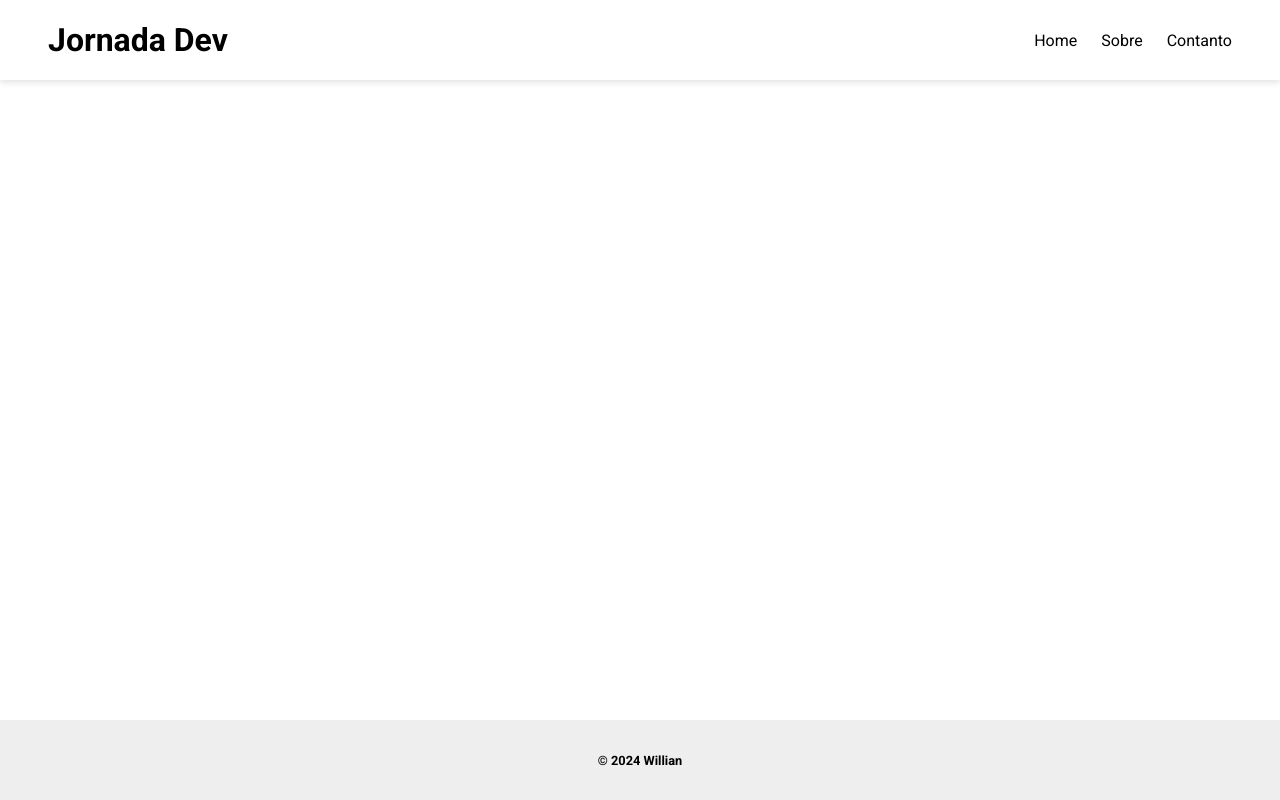
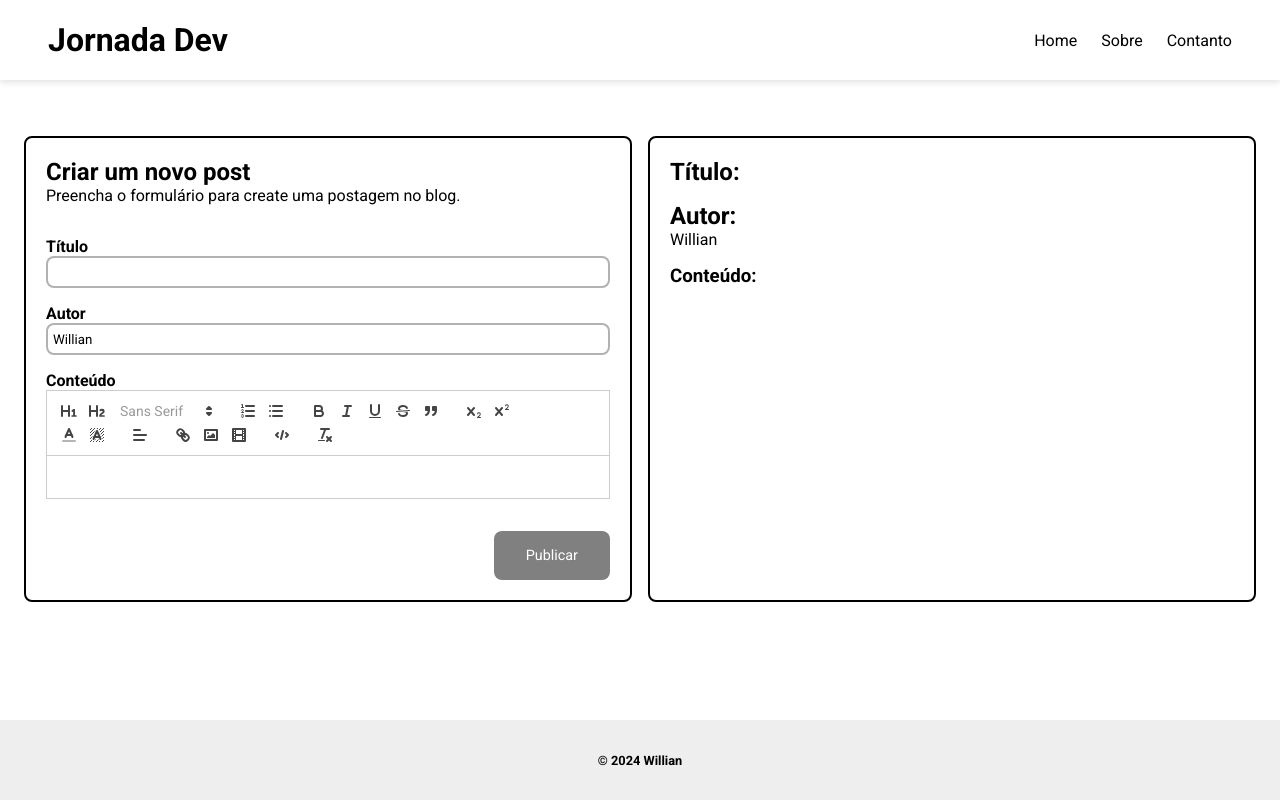
Before and after one commit to williandeitosi/frontend-blog, a React (Vite) app: page /admin/edit/1 in a window 1280 px wide. Built offline with nearby package versions, Linux system fonts and the light colour scheme; no server answers.

Commit message:
feat: create edit post

```diff
--- a/src/App.tsx
+++ b/src/App.tsx
@@ -1,13 +1,13 @@
 import { useEffect, useState } from 'react';
 import { Route, BrowserRouter as Router, Routes } from 'react-router-dom';
+import './App.css';
 import { Login } from './components/admin/login/Login';
+import { Panel } from './components/admin/panel/Panel';
 import { Footer } from './components/footer/Footer';
 import { Header } from './components/header/Header';
 import { Home } from './components/home/Home';
 import { CreateContent } from './components/pageContent/CreateContent';
 import { ReadMore } from './components/readPoster/ReadMore';
-import { Panel } from './components/admin/panel/Panel';
-import './App.css';
 
 interface PostType {
   id: string;
@@ -19,9 +19,20 @@ interface PostType {
 
 export function App() {
   const [posts, setPosts] = useState<PostType[]>([]);
+  const [postToEdit, setPostToEdit] = useState<PostType | null>(null);
 
   const addPost = (newPost: PostType) => {
     setPosts([newPost, ...posts]);
+  };
+
+  const editPost = (updatePost: PostType) => {
+    setPosts(
+      posts.map((post) => (post.id === updatePost.id ? updatePost : post))
+    );
+  };
+
+  const handleEditClick = (post: PostType) => {
+    setPostToEdit(post);
   };
 
   useEffect(() => {
@@ -67,11 +78,27 @@ export function App() {
             <Route path='/admin' element={<Login />} />
             <Route
               path='/admin/panel'
-              element={<Panel posts={posts} onDeletePost={deletePost} />}
+              element={
+                <Panel
+                  posts={posts}
+                  onDeletePost={deletePost}
+                  onEditPost={handleEditClick}
+                />
+              }
             />
             <Route
               path='/admin/newpost'
               element={<CreateContent addPost={addPost} />}
+            />
+            <Route
+              path='/admin/edit/:id'
+              element={
+                <CreateContent
+                  addPost={addPost}
+                  editPost={editPost}
+                  postToEdit={postToEdit}
+                />
+              }
             />
           </Routes>
         </main>
--- a/src/components/admin/panel/Panel.tsx
+++ b/src/components/admin/panel/Panel.tsx
@@ -1,6 +1,6 @@
 import { Eye, PencilLine, Trash } from '@phosphor-icons/react';
 import style from './Panel.module.css';
-import { Link } from 'react-router-dom';
+import { Link, useNavigate } from 'react-router-dom';
 
 interface PostType {
   id: string;
@@ -13,9 +13,17 @@ interface PostType {
 interface PostListProps {
   posts: PostType[];
   onDeletePost: (postId: string) => void;
+  onEditPost: (post: PostType) => void;
 }
 
-export function Panel({ posts, onDeletePost }: PostListProps) {
+export function Panel({ posts, onDeletePost, onEditPost }: PostListProps) {
+  const navigate = useNavigate();
+
+  const handleEditClick = (post: PostType) => {
+    onEditPost(post);
+    navigate(`/admin/edit/${post.id}`);
+  };
+
   const handleDeleteClick = (postId: string) => {
     if (window.confirm('Tem certeza que deseja deletar este post?')) {
       onDeletePost(postId);
@@ -45,7 +53,10 @@ export function Panel({ posts, onDeletePost }: PostListProps) {
                     <Eye size={22} color='#707070' />
                   </Link>
                 </button>
-                <button className={style.editar}>
+                <button
+                  className={style.editar}
+                  onClick={() => handleEditClick(post)}
+                >
                   <PencilLine size={22} color='#9c00f0' />
                 </button>
                 <button
--- a/src/components/pageContent/CreateContent.tsx
+++ b/src/components/pageContent/CreateContent.tsx
@@ -58,40 +58,69 @@ interface PostType {
 
 interface CreateContentProps {
   addPost: (post: PostType) => void;
+  editPost?: (post: PostType) => void;
+  postToEdit?: PostType | null;
 }
 
-export function CreateContent({ addPost }: CreateContentProps) {
-  const [title, setTitle] = useState<string>('');
-  const [content, setContent] = useState<string>('');
-  const [author, setAuthor] = useState<string>('Willian');
+export function CreateContent({
+  addPost,
+  editPost,
+  postToEdit,
+}: CreateContentProps) {
+  const [title, setTitle] = useState<string>(
+    postToEdit ? postToEdit.title : ''
+  );
+  const [content, setContent] = useState<string>(
+    postToEdit ? postToEdit.content : ''
+  );
+  const [author, setAuthor] = useState<string>(
+    postToEdit ? postToEdit.author : 'Willian'
+  );
   const navigate = useNavigate();
 
   const handleSubmit = async (event: FormEvent) => {
     event.preventDefault();
 
     const postData = {
+      id: postToEdit ? postToEdit.id : '',
       title,
       content,
       author,
     };
+
+    if (postToEdit) {
+      postData.id = postToEdit.id;
+    }
     try {
-      const response = await fetch('http://localhost:3000/posts', {
-        method: 'POST',
-        headers: {
-          'Content-Type': 'application/json',
-        },
-        body: JSON.stringify(postData),
-      });
+      const response = await fetch(
+        `http://localhost:3000/posts${postToEdit ? `/${postToEdit.id}` : ''}`,
+        {
+          method: postToEdit ? 'PUT' : 'POST',
+          headers: {
+            'Content-Type': 'application/json',
+          },
+          body: JSON.stringify(postData),
+        }
+      );
 
       if (!response.ok) {
-        throw new Error('Failed to create post');
+        throw new Error(
+          postToEdit ? 'Failed to update post' : 'Failed to create post'
+        );
       }
 
       const result = await response.json();
-      addPost(result);
+      if (postToEdit && editPost) {
+        editPost(result);
+      } else {
+        addPost(result);
+      }
       navigate(`/posts/${result.id}`);
     } catch (error) {
-      console.error('Error creating post: ', error);
+      console.error(
+        postToEdit ? 'Error updating post: ' : 'Error creating post: ',
+        error
+      );
     }
   };
 
@@ -100,8 +129,11 @@ export function CreateContent({ addPost }: CreateContentProps) {
       <form onSubmit={handleSubmit}>
         <div className={style.modal}>
           <div>
-            <h2>Criar um novo post</h2>
-            <p>Preencha o formulário para criar uma nova postagem no blog.</p>
+            <h2>{postToEdit ? 'Editar Post' : 'Criar um novo post'}</h2>
+            <p>
+              Preencha o formulário para {postToEdit ? 'edit' : 'create'} uma
+              postagem no blog.
+            </p>
           </div>
           <div className={style.containerInputs}>
             <div className={style.inputsArea}>
@@ -140,7 +172,7 @@ export function CreateContent({ addPost }: CreateContentProps) {
           </div>
           <div className={style.boxBtns}>
             <button type='submit' className={style.btnPublic}>
-              Publicar
+              {postToEdit ? 'Editar' : 'Publicar'}
             </button>
           </div>
         </div>
```
